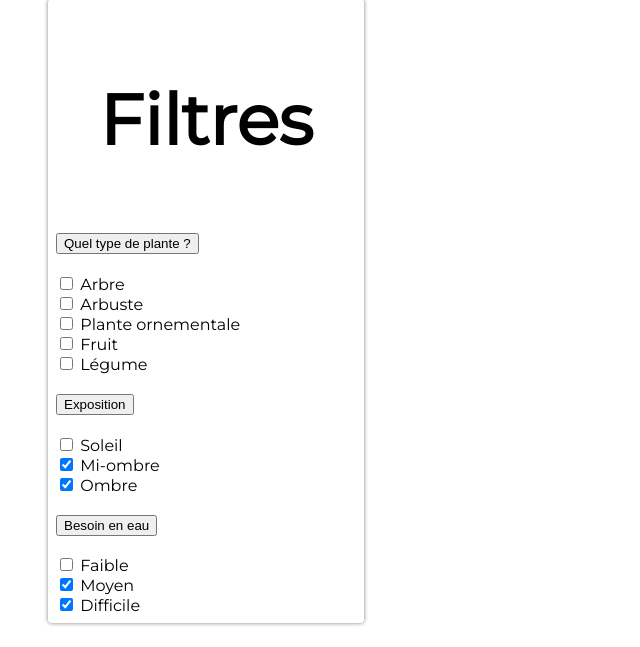
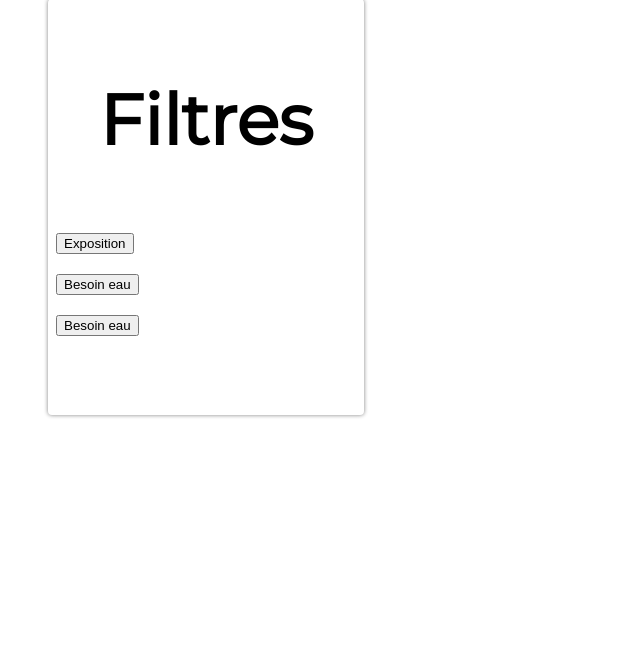
Before and after one commit to hananeChyabri/ProjetSymfony, a Symfony app: template templates/plante/trouver_une_plante.html.twig in a window 1280 px wide. Shown: the part 212-859 px from the top of the page, without its empty margins (0-640 px from the left). After the commit the page ends 630 px from the top, so only its background shows below. Run offline with Twig, Linux system fonts and the light colour scheme; the template is opened without the code that fills it, so the values that code supplies are empty; style sheets or scripts are compiled from the project's sources; some libraries are stand-ins or nearby versions.

Commit message:
requete dql

```diff
--- a/templates/plante/trouver_une_plante.html.twig
+++ b/templates/plante/trouver_une_plante.html.twig
@@ -15,48 +15,25 @@
 		<section class="filtres">
 			<h3>Filtres</h3>
 
+
 			<div class="accordion" id="accordionPanelsStayOpenExample">
+				{{ form_start(form, {'attr': {'id': 'filtre-form-plante'}}) }}
 				<div class="accordion-item">
 					<h2 class="accordion-header" id="panelsStayOpen-headingOne">
 						<button class="accordion-button" type="button" data-bs-toggle="collapse" data-bs-target="#panelsStayOpen-collapseOne" aria-expanded="true" aria-controls="panelsStayOpen-collapseOne">
-							Quel type de plante ?
+							Exposition
 						</button>
 					</h2>
 					<div id="panelsStayOpen-collapseOne" class="accordion-collapse collapse show" aria-labelledby="panelsStayOpen-headingOne">
 						<div class="accordion-body">
-							<div class="form-check">
-								<input class="form-check-input" type="checkbox" value="" id="flexCheckDefault"/>
-								<label class="form-check-label" for="flexCheckChecked">Arbre</label>
+
+							{% for choice, value in form.exposition %}
+								<div class="custom-radio">
+									{{ form_widget(value, { 'attr': {'class': 'custom-control-input'} }) }}
+									<label class="custom-control-label" for="{{ value.vars.id }}">{{ value.vars.value }}</label>
 								</div>
+							{% endfor %}
 
-							<!-- Checked checkbox -->
-							<div class="form-check">
-								<input class="form-check-input" type="checkbox" value="" id="flexCheckDefault"/>
-								<label class="form-check-label" for="flexCheckChecked">Arbuste</label>
-							</div>
-
-
-							<!-- Checked checkbox -->
-
-							<div class="form-check">
-								<input class="form-check-input" type="checkbox" value="" id="flexCheckDefault"/>
-								<label class="form-check-label" for="flexCheckChecked">Plante ornementale</label>
-							</div>
-
-
-							<!-- Checked checkbox -->
-
-
-							<div class="form-check">
-								<input class="form-check-input" type="checkbox" value="" id="flexCheckDefault"/>
-								<label class="form-check-label" for="flexCheckChecked">Fruit</label>
-							</div>
-
-							<!-- Checked checkbox -->
-							<div class="form-check">
-								<input class="form-check-input" type="checkbox" value="" id="flexCheckDefault"/>
-								<label class="form-check-label" for="flexCheckChecked">Légume</label>
-							</div>
 
 						</div>
 					</div>
@@ -64,63 +41,46 @@
 				<div class="accordion-item">
 					<h2 class="accordion-header" id="panelsStayOpen-headingTwo">
 						<button class="accordion-button collapsed" type="button" data-bs-toggle="collapse" data-bs-target="#panelsStayOpen-collapseTwo" aria-expanded="false" aria-controls="panelsStayOpen-collapseTwo">
-							Exposition
+							Besoin eau
 						</button>
 					</h2>
 					<div id="panelsStayOpen-collapseTwo" class="accordion-collapse collapse" aria-labelledby="panelsStayOpen-headingTwo">
 						<div class="accordion-body">
-							<div class="form-check">
-								<input class="form-check-input" type="checkbox" value="" id="flexCheckDefault"/>
-								<label class="form-check-label" for="flexCheckDefault">Soleil
-								</label>
+
+							{% for choice, value in form.besoinEau %}
+								<div class="custom-radio">
+									{{ form_widget(value, { 'attr': {'class': 'custom-control-input'} }) }}
+									<label class="custom-control-label" for="{{ value.vars.id }}">{{ value.vars.value }}</label>
 								</div>
-
-							<!-- Checked checkbox -->
-							<div class="form-check">
-								<input class="form-check-input" type="checkbox" value="" id="flexCheckDefault" checked/>
-								<label class="form-check-label" for="flexCheckDefault">Mi-ombre
-								</label>
-							</div>
-
-							<!-- Checked checkbox -->
-							<div class="form-check">
-								<input class="form-check-input" type="checkbox" value="" id="flexCheckDefault" checked/>
-								<label class="form-check-label" for="flexCheckChecked">Ombre
-								</label>
-							</div>
-
+							{% endfor %}
 
 						</div>
 					</div>
 				</div>
+
 					<div class="accordion-item">
 					<h2 class="accordion-header" id="panelsStayOpen-headingThree">
-						<button class="accordion-button collapsed" type="button" data-bs-toggle="collapse" data-bs-target="#panelsStayOpen-collapseThree" aria-expanded="false" aria-controls="panelsStayOpen-collapseThree">
-							Besoin en eau
+						<button class="accordion-button collapsed" type="button" data-bs-toggle="collapse" data-bs-target="#panelsStayOpen-collapseThree" aria-expanded="false" aria-controls="panelsStayOpen-collapseTwo">
+							Besoin eau
 						</button>
 					</h2>
 					<div id="panelsStayOpen-collapseThree" class="accordion-collapse collapse" aria-labelledby="panelsStayOpen-headingThree">
 						<div class="accordion-body">
-							<div class="form-check">
-								<input class="form-check-input" type="checkbox" value="" id="flexCheckChecked"/>
-								<label class="form-check-label" for="flexCheckChecked">Faible</label>
+
+							{% for choice, value in form.lieuCultive %}
+								<div class="custom-radio">
+									{{ form_widget(value, { 'attr': {'class': 'custom-control-input'} }) }}
+									<label class="custom-control-label" for="{{ value.vars.id }}">{{ value.vars.value }}</label>
 								</div>
+							{% endfor %}
 
-							<!-- Checked checkbox -->
-							<div class="form-check">
-								<input class="form-check-input" type="checkbox" value="" id="flexCheckChecked" checked/>
-								<label class="form-check-label" for="flexCheckChecked">Moyen</label>
-							</div>
-
-							<!-- Checked checkbox -->
-							<div class="form-check">
-								<input class="form-check-input" type="checkbox" value="" id="flexCheckChecked" checked/>
-								<label class="form-check-label" for="flexCheckChecked">Difficile</label>
 						</div>
 					</div>
 				</div>
+				{{ form_end(form) }}
 			</div>
-			</div>
+
+
 
 	</section>
 
@@ -147,4 +107,70 @@
 		</main>
 
 
+		<script src="https://cdnjs.cloudflare.com/ajax/libs/axios/1.5.1/axios.min.js" integrity="sha512-emSwuKiMyYedRwflbZB2ghzX8Cw8fmNVgZ6yQNNXXagFzFOaQmbvQ1vmDkddHjm5AITcBIZfC7k4ShQSjgPAmQ==" crossorigin="anonymous" referrerpolicy="no-referrer"></script>
+		<script>
+
+
+			// on obtient le formulaire pour
+const form = document.getElementById('filtre-form-plante');
+
+// on detectera tous les inputs du form, peu importe quel fitre on change
+form.addEventListener('change', function (event) {
+event.preventDefault();
+// obtenir le div pour afficher les résultats
+
+
+console.log("appel recherche...");
+
+
+axios({
+url: '{{ path ("maPlante") }}',
+method: 'POST',
+headers: {
+'Content-Type': 'multipart/form-data'
+},
+data: new FormData(document.getElementById("filtre-form-plante"))
+}).then(function (response) {
+
+
+let sectionPlante = document.querySelector(".fiches");
+
+// parcourir l'array d'objets reçu (car le JSON a été déjà parsé par AXIOS)
+let arrayPlantes = response.data;
+
+console.log(arrayPlantes);
+
+
+sectionPlante.innerHTML = "";
+
+
+arrayPlantes.forEach(function (plante) { // manipuler le DOM. Ex: vider un div et le remplir avec les résultats
+console.log(plante);
+const planteElement = document.createElement("article");
+
+// nom de la plante
+const nomPlante = document.createElement("P");
+nomPlante.innerText = plante.nom + " " + plante.exposition+"   "+plante.besoinEau+"   "+plante.lieuCultive;
+
+const imagePlante = document.createElement("img");
+// image de la plante
+plante.images.forEach(function (url) {
+imagePlante.src = "/" + url;
+});
+
+
+sectionPlante.appendChild(planteElement);
+
+planteElement.appendChild(imagePlante);
+planteElement.appendChild(nomPlante);
+
+
+});
+
+
+}).catch(error => {
+console.error(error);
+});
+});
+		</script>
 	{% endblock %}
```
Also changed, not shown: src/Controller/TrouverPlanteController.php (+62 -9 lines), src/Form/FiltrePlanteType.php (added, +175 -0 lines), src/Repository/PlanteRepository.php (+37 -0 lines), templates/plante/test.html.twig (added, +19 -0 lines), src/Entity/Plante.php (line endings or trailing spaces), 1 other file. Lines whose indentation alone changed are shown as unchanged.
